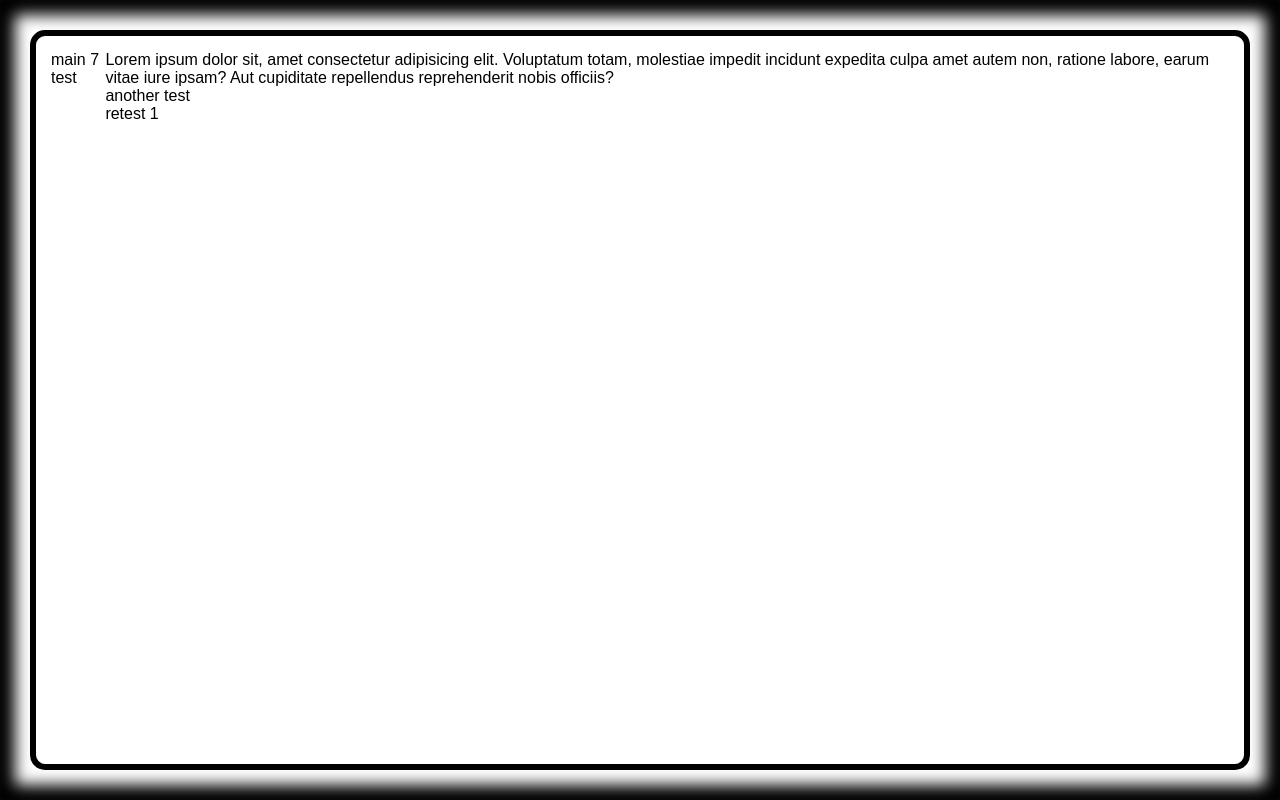
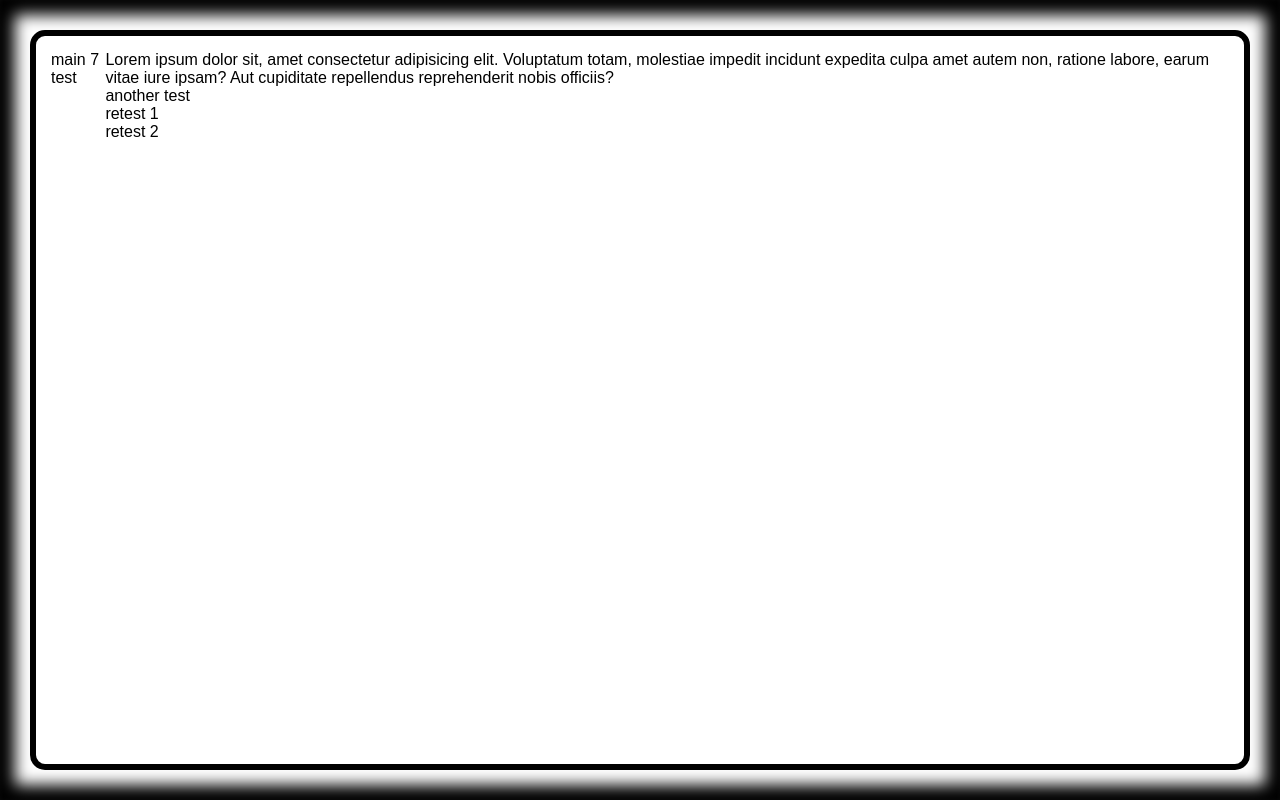
Before and after one commit to a2rp/a2rp-test, a React (Vite) app: page / in a window 1280 px wide. Built offline with nearby package versions, Linux system fonts and the light colour scheme.

Commit message:
updated text to retest 2

```diff
--- a/src/App.jsx
+++ b/src/App.jsx
@@ -15,6 +15,8 @@ const App = () => {
                     another test
                     <br />
                     retest 1
+                    <br />
+                    retest 2
                 </p>
             </Styled.Main>
         </Styled.Wrapper>
```
